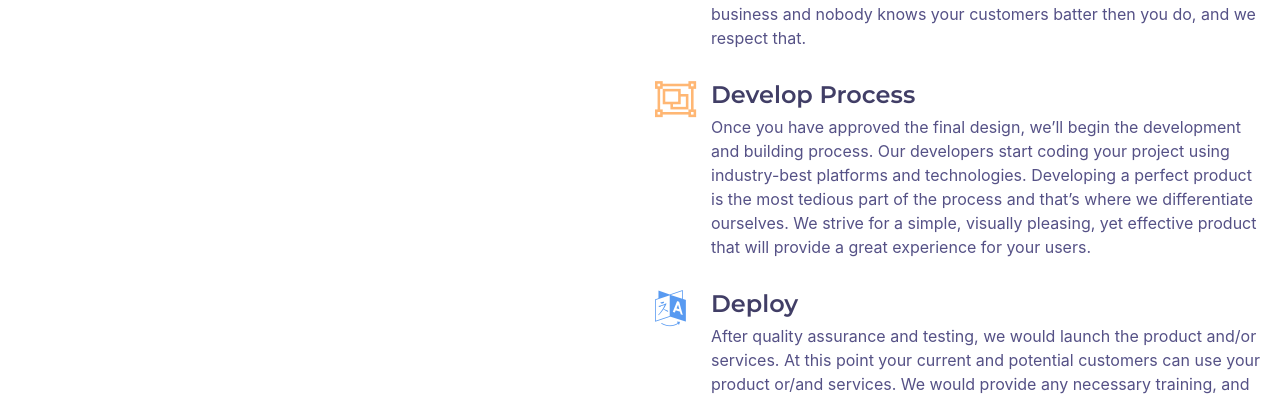
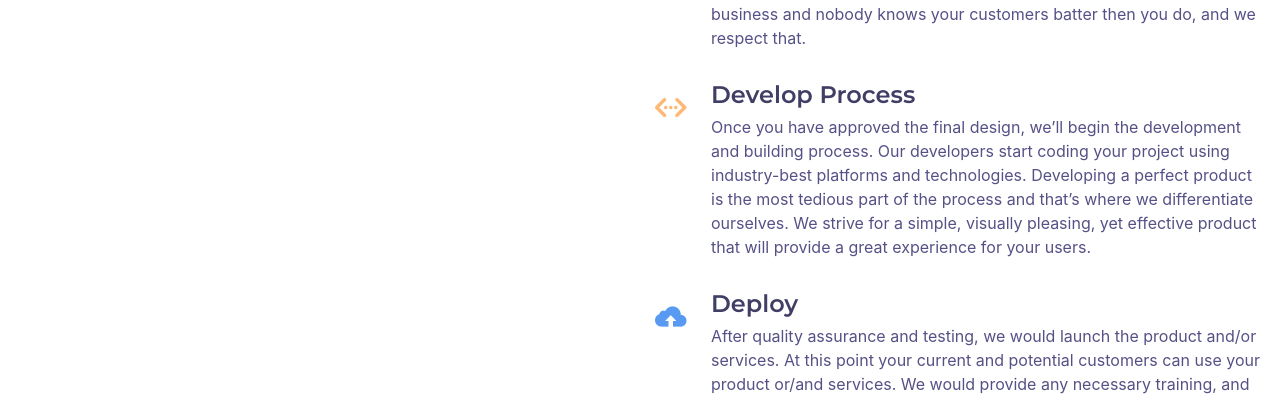
Before and after one commit to we18/we18.github.io, a website with bundled scripts: page index.html in a window 1280 px wide. Shown: the part 2905-3301 px from the top of the page. Built offline with nearby package versions, Linux system fonts and the light colour scheme; a web font is replaced by a local one.

Commit message:
Change Icons

```diff
--- a/index.html
+++ b/index.html
@@ -245,13 +245,13 @@
               </div>
 
               <div class="features wow bounceInUp clearfix">
-                <i class="fa fa-object-group" style="color: #ffb774;"></i>
+                <i class="icon ion-code-working" style="color: #ffb774;"></i>
                 <h4>Develop Process</h4>
                 <p>Once you have approved the final design, we’ll begin the development and building process. Our developers start coding your project using industry-best platforms and technologies. Developing a perfect product is the most tedious part of the process and that’s where we differentiate ourselves. We strive for a simple, visually pleasing, yet effective product that will provide a great experience for your users.</p>
               </div>
 
               <div class="features wow bounceInUp clearfix">
-                <i class="fa fa-language" style="color: #589af1;"></i>
+                <i class="icon ion-upload" style="color: #589af1;"></i>
                 <h4>Deploy</h4>
                 <p>After quality assurance and testing, we would launch the product and/or services. At this point your current and potential customers can use your product or/and services. We would provide any necessary training, and continue providing ongoing support.</p>
               </div>
```
